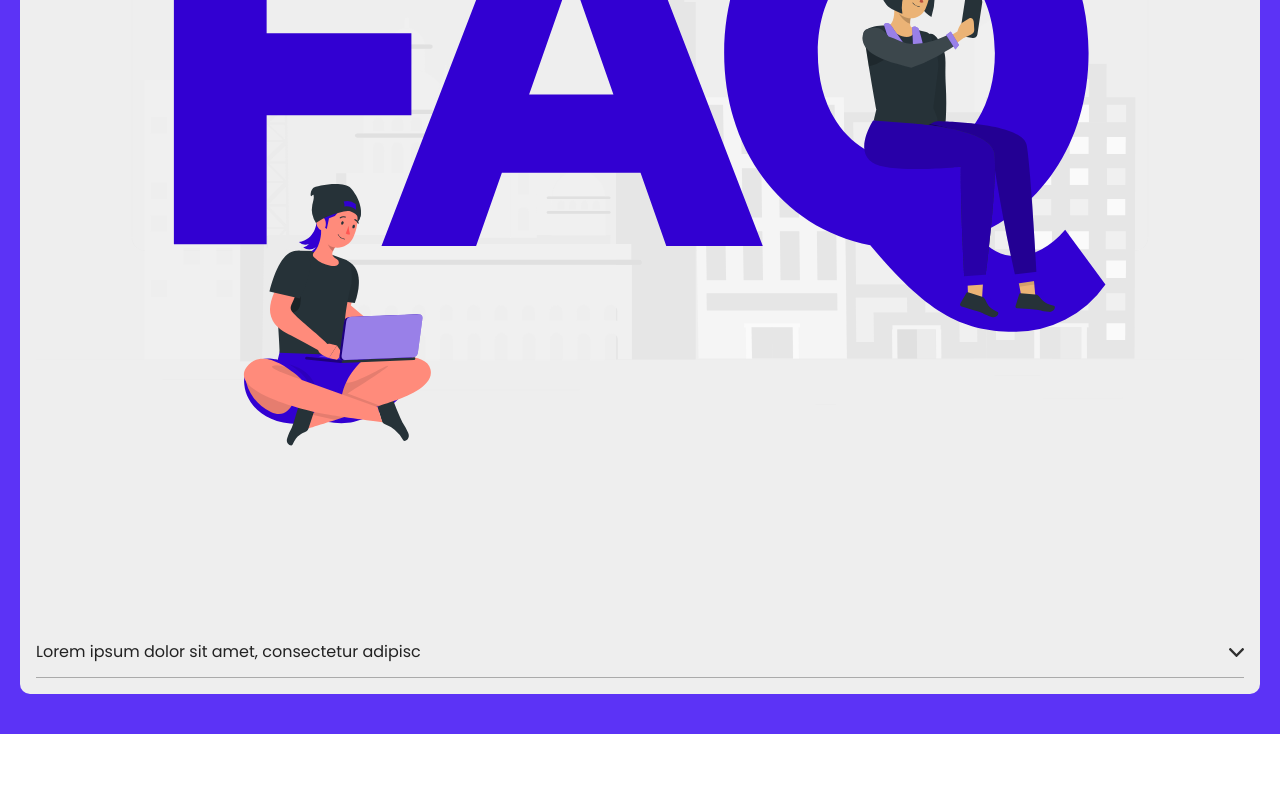
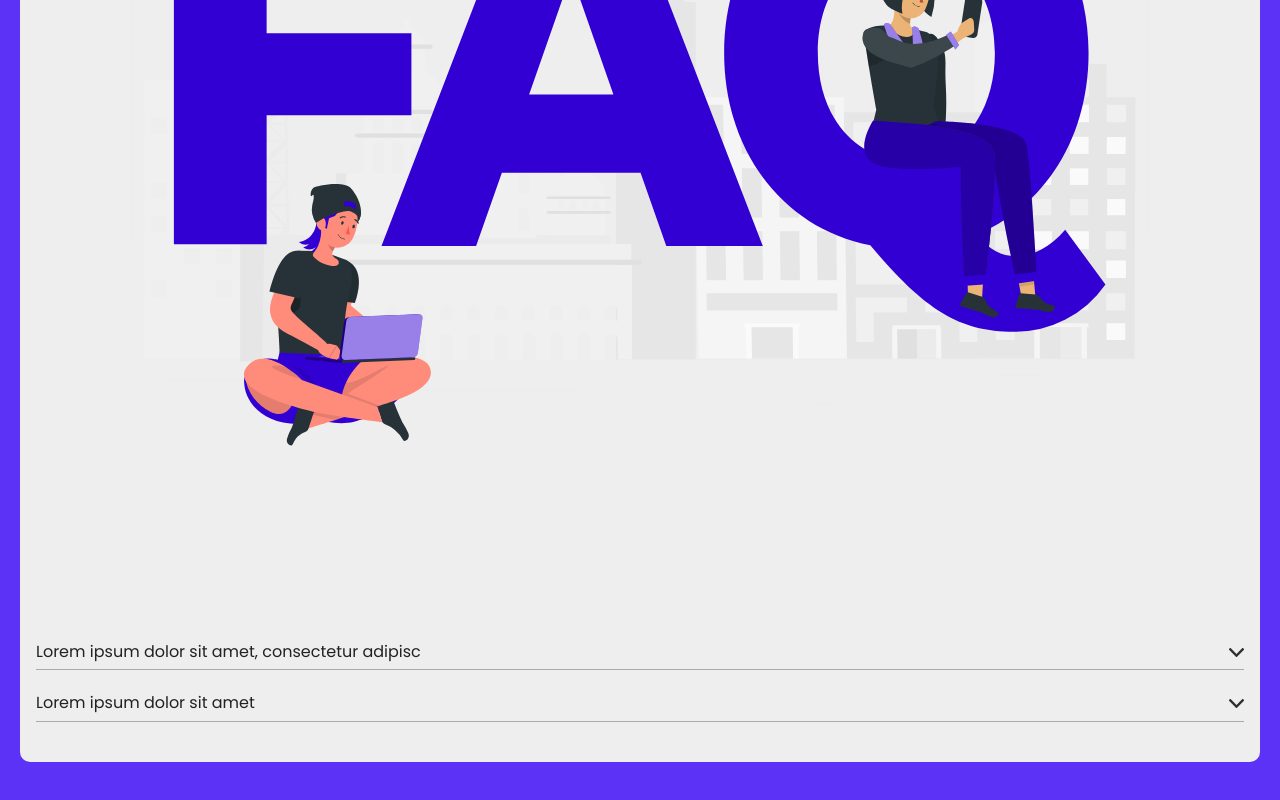
Before and after one commit to mrLuisFer/svelte-faq-accordion, a Svelte app: page / in a window 1280 px wide. Shown: the part 645-1445 px from the top of the page. Before the commit the page ends 1379 px from the top, so only its background shows below. Built offline with nearby package versions, Linux system fonts and the light colour scheme.

Commit message:
feat: make the cardToShowText component
fix: fixing some styles

```diff
--- a/public/global.css
+++ b/public/global.css
@@ -7,6 +7,7 @@
     Roboto, Oxygen-Sans, Ubuntu, Cantarell, 'Helvetica Neue', sans-serif;
   --anchor-color: rgb(0, 100, 200);
   --default-font-color: #222;
+  --transition: 0.15s ease;
 }
 
 html,
--- a/src/components/Card/CardImg/CardImg.svelte
+++ b/src/components/Card/CardImg/CardImg.svelte
@@ -9,5 +9,10 @@
 .card-img {
   width: auto;
   display: block;
+  transition: var(--transition);
+
+  &:hover {
+    transform: scale(1.05);
+  }
 }
 </style>
--- a/src/components/Card/CardText/CardText.svelte
+++ b/src/components/Card/CardText/CardText.svelte
@@ -1,17 +1,17 @@
 <script>
 import CardTextItem from './CardTextItem.svelte'
+import { cardTextItems } from './cardTextItems'
 </script>
 
 <section>
   <div class="card-text-container">
-    <CardTextItem />
+    {#each cardTextItems as textItems}
+      <CardTextItem
+        title="{textItems.title}"
+        textToShow="{textItems.textToShow}" />
+    {/each}
   </div>
 </section>
 
 <style type="text/scss" lang="scss">
-.card-text {
-  &-container {
-    border-bottom: 1px solid rgb(170, 170, 170);
-  }
-}
 </style>
--- a/src/components/Card/CardText/CardTextItem.svelte
+++ b/src/components/Card/CardText/CardTextItem.svelte
@@ -1,5 +1,7 @@
 <script>
-import { cardTextItems } from './cardTextItems'
+import CardToShowText from './CardToShowText/index.svelte'
+export let title
+export let textToShow
 
 let active = false
 
@@ -9,20 +11,17 @@ const handleShowText = () => {
 }
 </script>
 
-<div>
-  <div class="card-text-item" on:click="{handleShowText}">
-    <p>Lorem ipsum dolor sit amet, consectetur adipisc</p>
-    <img class="card-text-icon" src="/assets/down-arrow.svg" alt="Arrow" />
+<div class="card-text-item-container">
+  <div class="card-text-item" on:click="{handleShowText}" aria-hidden="true">
+    <p>{title}</p>
+    <img
+      class="card-text-icon {active ? 'showText' : 'hiddenText'}"
+      src="/assets/down-arrow.svg"
+      alt="Arrow"
+      draggable="false"
+      aria-hidden="false" />
   </div>
-  {#if active}
-    <p class="card-text-hidden">
-      Aenean vel dictum est. Maecenas in posuere nisl. Nullam viverra nibh in
-      nisl ultricies egestas. Donec vel urna turpis. Sed rutrum elit vitae
-      semper ultrices. Nullam imperdiet ac nibh nec varius. Aenean sit amet dui
-      velit. Interdum et malesuada fames ac ante ipsum primis in faucibus. Proin
-      at aliquam est.
-    </p>
-  {/if}
+  <CardToShowText textToShow="{textToShow}" active="{active}" />
 </div>
 
 <style type="text/scss" lang="scss">
@@ -32,17 +31,30 @@ const handleShowText = () => {
     justify-content: space-between;
     align-items: center;
     column-gap: 0.8rem;
-    padding-bottom: 1rem;
+    padding-bottom: 0.5rem;
+    cursor: pointer;
+
+    &-container {
+      margin-bottom: 1.5rem;
+      border-bottom: 1px solid rgb(170, 170, 170);
+    }
   }
 
   &-icon {
     width: 15px;
     height: 15px;
     opacity: 0.8;
-  }
-
-  &-hidden {
-    text-align: center;
+    transition: var(--transition);
   }
 }
+
+.hiddenText {
+  &:hover {
+    transform: rotate(10deg);
+  }
+}
+.showText {
+  transition: var(--transition);
+  transform: rotate(180deg);
+}
 </style>
--- /dev/null
+++ b/src/components/Card/CardText/CardToShowText/index.svelte
@@ -0,0 +1,53 @@
+<script>
+export let active
+export let textToShow
+</script>
+
+<div>
+  {#if active}
+    <p class="card-text-hidden {active && 'slide-bottom-text'}">
+      {textToShow}
+    </p>
+  {/if}
+</div>
+
+<style type="text/scss" lang="scss">
+.card-text {
+  &-hidden {
+    text-align: center;
+    padding-bottom: 1rem;
+  }
+}
+
+/**
+ * ----------------------------------------
+ * animation slide-bottom
+ * ----------------------------------------
+ */
+@-webkit-keyframes slide-bottom {
+  0% {
+    -webkit-transform: translateY(-20px);
+    transform: translateY(-20px);
+  }
+  100% {
+    -webkit-transform: translateY(0px);
+    transform: translateY(0px);
+  }
+}
+@keyframes slide-bottom {
+  0% {
+    -webkit-transform: translateY(-20px);
+    transform: translateY(-20px);
+  }
+  100% {
+    -webkit-transform: translateY(0px);
+    transform: translateY(0px);
+  }
+}
+
+.slide-bottom-text {
+  -webkit-animation: slide-bottom 0.3s cubic-bezier(0.25, 0.46, 0.45, 0.94)
+    forwards;
+  animation: slide-bottom 0.3s cubic-bezier(0.25, 0.46, 0.45, 0.94) forwards;
+}
+</style>
--- a/src/components/Card/CardText/cardTextItems.js
+++ b/src/components/Card/CardText/cardTextItems.js
@@ -1,6 +1,12 @@
 export const cardTextItems = [
   {
-    title: '',
-    textToShow: ''
+    title: 'Lorem ipsum dolor sit amet, consectetur adipisc',
+    textToShow:
+      'Lorem ipsum dolor sit amet, consectetur adipiscLorem ipsum dolor sit amet, consectetur adipisc'
+  },
+  {
+    title: 'Lorem ipsum dolor sit amet',
+    textToShow:
+      'Lorem ipsum dolor sit amet, consectetur adipiscLorem ipsum dolor sit amet, consectetur adipisc'
   }
 ]
```
